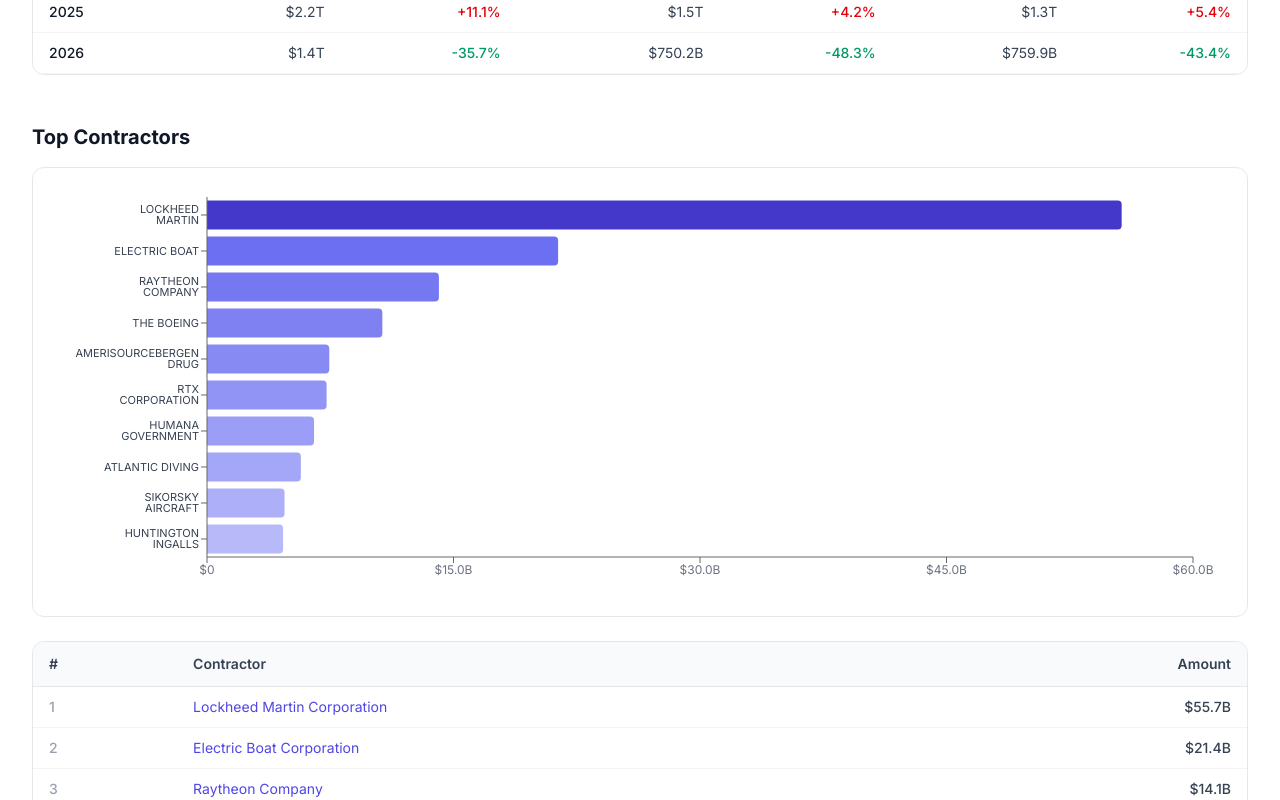
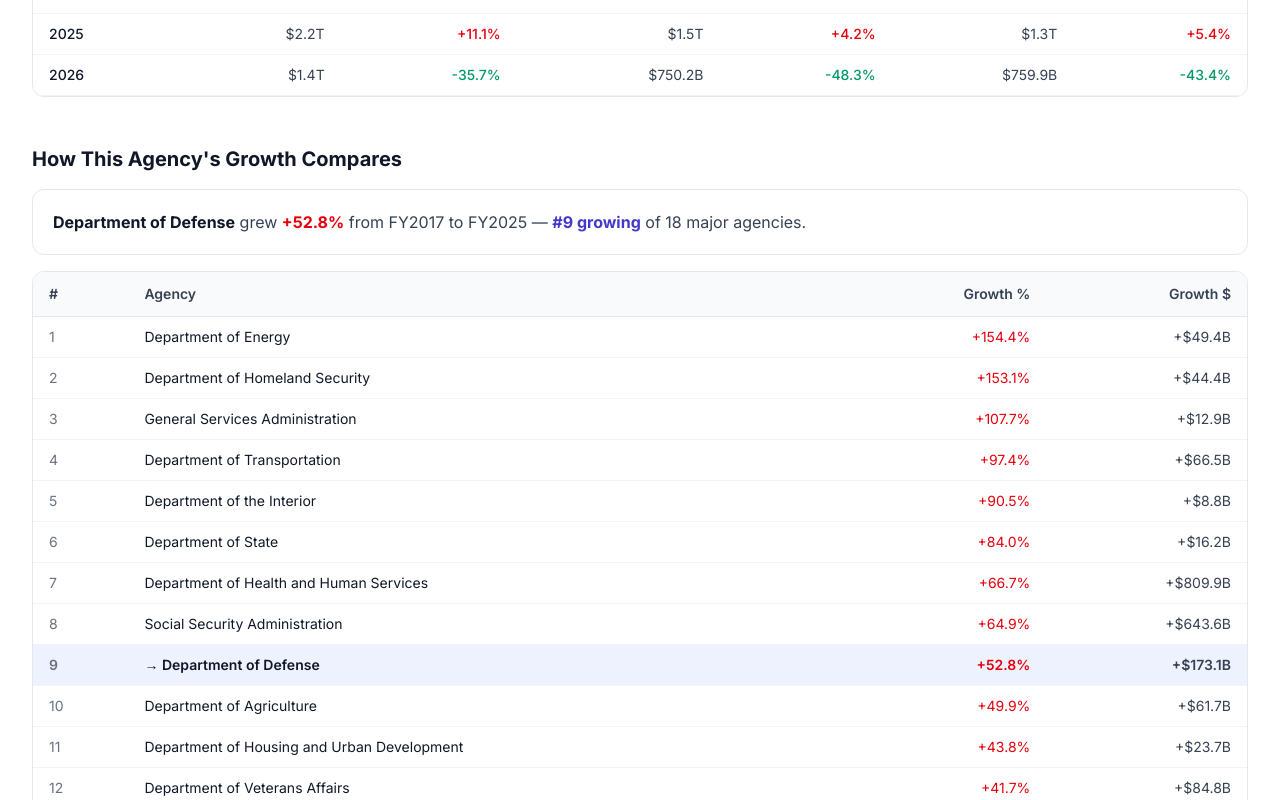
Before and after one commit to kianbob/openspending, a Next.js app: page /agencies/department-of-defense in a window 1280 px wide. Shown: the part 2000-2800 px from the top of the page. Built offline with nearby package versions, Linux system fonts and the light colour scheme.

Commit message:
feat: add sub-agency spending page

```diff
--- a/src/app/agencies/[slug]/page.tsx
+++ b/src/app/agencies/[slug]/page.tsx
@@ -204,6 +204,19 @@
             {formatDollars(grants)}
           </p>
         </div>
+        {growth && (
+          <div className="bg-white rounded-xl border border-gray-200 p-5">
+            <p className="text-xs font-medium text-gray-500 uppercase tracking-wide">
+              Budget Growth (FY17→25)
+            </p>
+            <p className={`text-2xl font-bold mt-1 ${growth.growth_pct >= 0 ? "text-red-600" : "text-emerald-600"}`}>
+              {growth.growth_pct >= 0 ? "+" : ""}{formatPercent(growth.growth_pct)}
+            </p>
+            <p className="text-sm text-gray-500 mt-0.5">
+              {growth.growth_dollars >= 0 ? "+" : ""}{formatDollars(growth.growth_dollars)}
+            </p>
+          </div>
+        )}
       </div>
 
       {/* Contracts vs Grants donut */}
@@ -356,6 +369,59 @@
         </div>
       )}
 
+      {/* Growth Comparison */}
+      {growth && growthRank && (
+        <div className="mb-12">
+          <h2 className="text-xl font-bold text-gray-900 mb-4">
+            How This Agency&apos;s Growth Compares
+          </h2>
+          <div className="bg-white rounded-xl border border-gray-200 p-5 mb-4">
+            <p className="text-gray-700">
+              <span className="font-bold text-gray-900">{spending.name}</span> grew{" "}
+              <span className={`font-bold ${growth.growth_pct >= 0 ? "text-red-600" : "text-emerald-600"}`}>
+                {growth.growth_pct >= 0 ? "+" : ""}{formatPercent(growth.growth_pct)}
+              </span>{" "}
+              from FY2017 to FY2025 —{" "}
+              <span className="font-bold text-indigo-700">
+                #{growthRank} {growthRank === 1 ? "fastest" : growthRank <= 3 ? "fastest" : ""} growing
+              </span>{" "}
+              of {growthRanked.length} major agencies.
+            </p>
+          </div>
+          <div className="overflow-x-auto bg-white rounded-xl border border-gray-200">
+            <table className="min-w-full text-sm">
+              <thead>
+                <tr className="border-b border-gray-200 bg-gray-50">
+                  <th className="px-4 py-3 text-left font-semibold text-gray-700">#</th>
+                  <th className="px-4 py-3 text-left font-semibold text-gray-700">Agency</th>
+                  <th className="px-4 py-3 text-right font-semibold text-gray-700">Growth %</th>
+                  <th className="px-4 py-3 text-right font-semibold text-gray-700">Growth $</th>
+                </tr>
+              </thead>
+              <tbody>
+                {growthRanked.map((g, i) => (
+                  <tr
+                    key={g.name}
+                    className={`border-b border-gray-100 ${g.name === spending.name ? "bg-indigo-50 font-semibold" : "hover:bg-gray-50"}`}
+                  >
+                    <td className="px-4 py-2.5 text-gray-500">{i + 1}</td>
+                    <td className="px-4 py-2.5 text-gray-900">
+                      {g.name === spending.name ? `→ ${g.name}` : g.name}
+                    </td>
+                    <td className={`px-4 py-2.5 text-right ${g.growth_pct >= 0 ? "text-red-600" : "text-emerald-600"}`}>
+                      {g.growth_pct >= 0 ? "+" : ""}{formatPercent(g.growth_pct)}
+                    </td>
+                    <td className="px-4 py-2.5 text-right text-gray-700">
+                      {g.growth_dollars >= 0 ? "+" : ""}{formatDollars(g.growth_dollars)}
+                    </td>
+                  </tr>
+                ))}
+              </tbody>
+            </table>
+          </div>
+        </div>
+      )}
+
       {/* Top Contractors */}
       {agencyContractors[slug] && (() => {
         const dedupedContractors = dedupeContractors(agencyContractors[slug]);
--- a/src/app/sitemap.ts
+++ b/src/app/sitemap.ts
@@ -60,6 +60,7 @@
     "/program-growth",
     "/federal-accounts",
     "/monthly-pulse",
+    "/subagencies",
   ];
 
   const agencyPages = agencies
--- a/src/components/Navigation.tsx
+++ b/src/components/Navigation.tsx
@@ -27,6 +27,7 @@
       { href: '/industries', title: 'Industries', desc: 'By NAICS sector' },
       { href: '/what-they-buy', title: 'What They Buy', desc: 'Products & services purchased' },
       { href: '/local-spending', title: 'Local Spending', desc: 'County & district spending' },
+      { href: '/subagencies', title: 'Sub-Agencies', desc: 'Where the money really goes' },
     ],
   },
   {
--- /dev/null
+++ b/src/components/charts/SubAgencyBarChart.tsx
@@ -0,0 +1,19 @@
+"use client";
+
+import { HorizontalBarChart } from "./HorizontalBarChart";
+
+interface BarDatum {
+  name: string;
+  amount: number;
+}
+
+export function SubAgencyBarChart({ data }: { data: BarDatum[] }) {
+  return (
+    <HorizontalBarChart
+      data={data}
+      height={700}
+      color="#6366f1"
+      labelWidth={200}
+    />
+  );
+}
```
